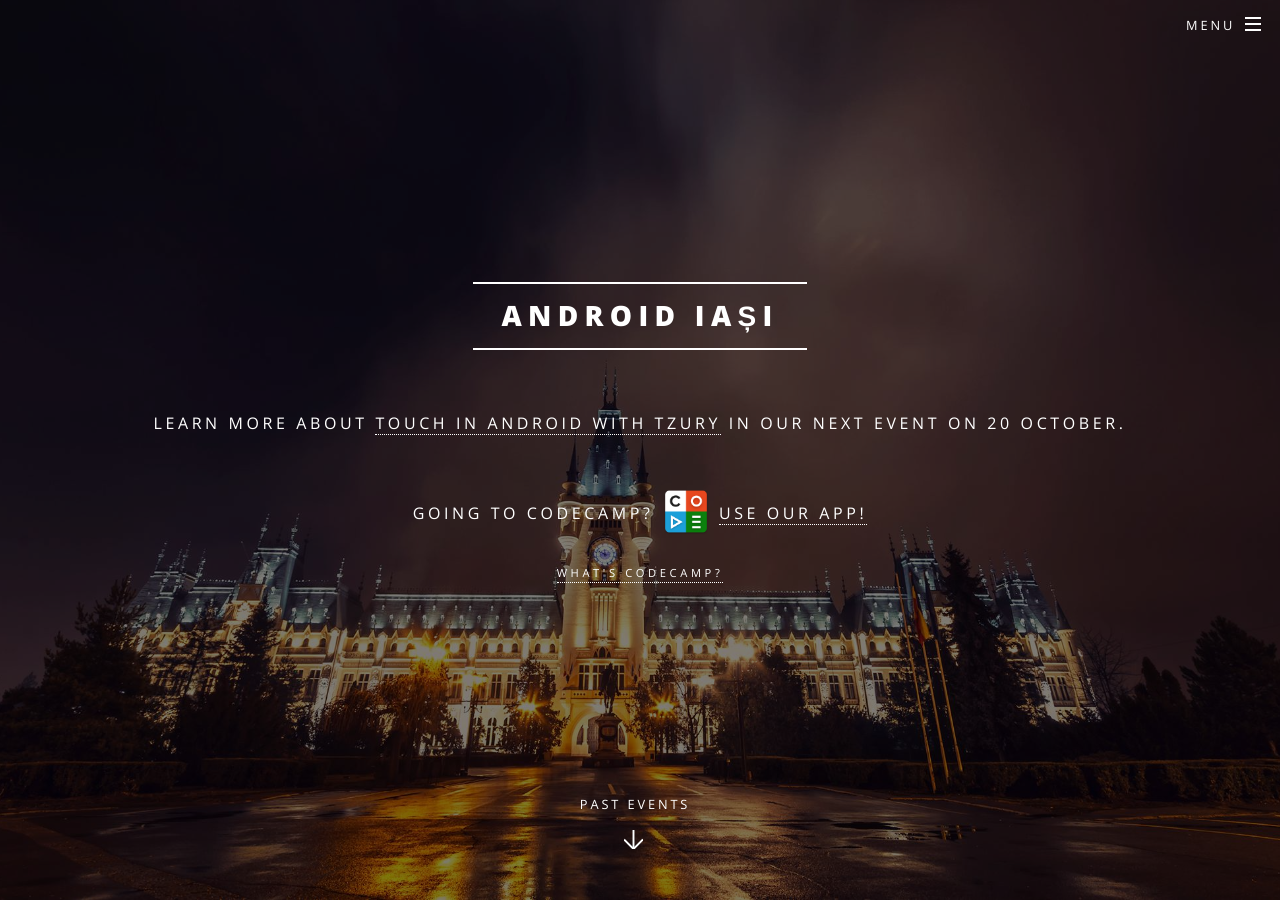
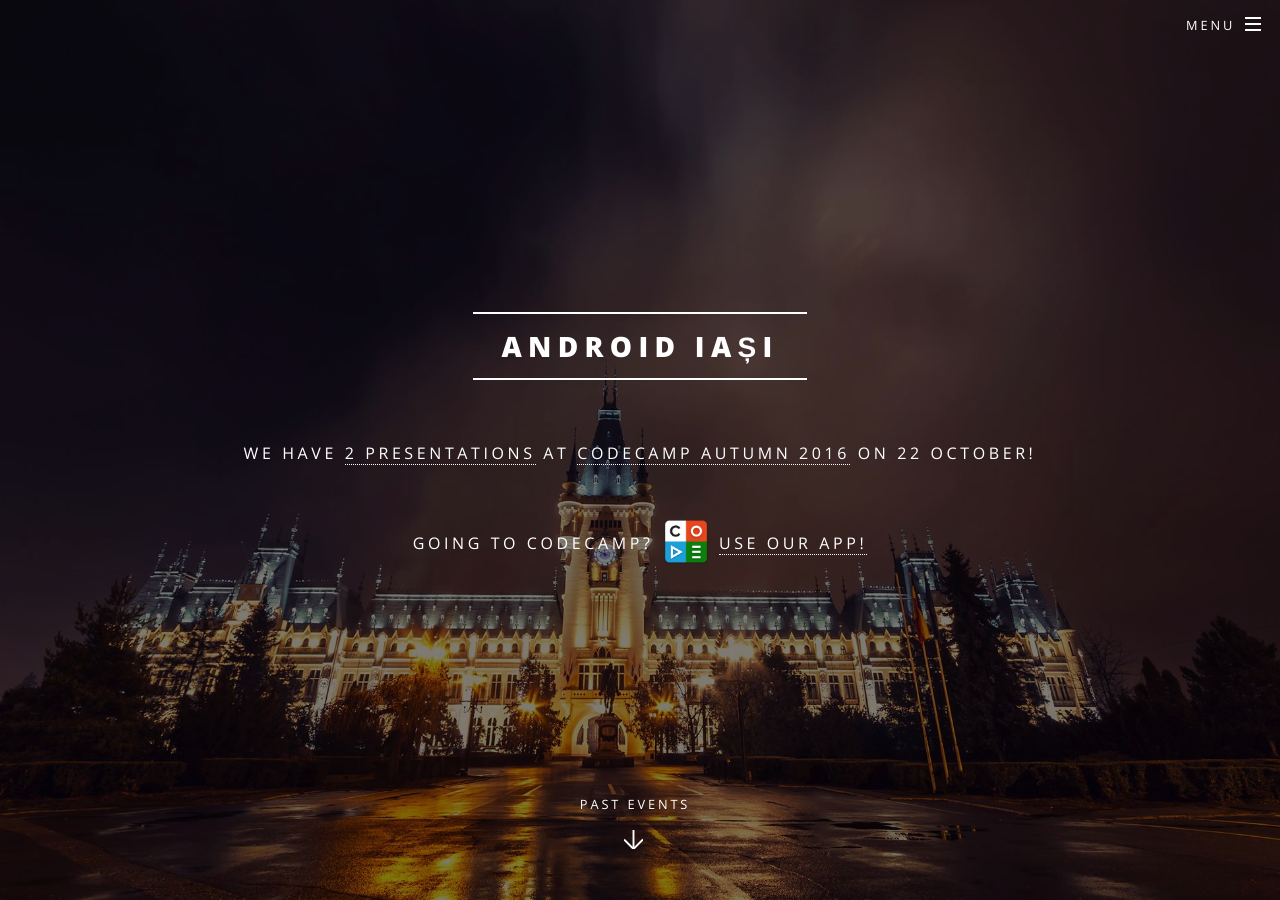
Before and after one commit to AndroidIasi/androidiasi.github.io, a Jekyll site: the page built from index.html, in a window 1280 px wide and 900 px high. Built offline with Jekyll 4.4.1, drawn with Linux system fonts in a browser that asks for light colours; some of the changed text lies outside the part shown.

Commit message:
Promoting the Android Iasi presentations at Codecamp Autumn 2016

```diff
--- a/_config.yml
+++ b/_config.yml
@@ -4,7 +4,7 @@
 # Site settings
 title: Android Iași
 description: |
-  Learn more about [touch in Android with Tzury](/events/touch-android-with-passion) in our next event on 20 October.
+  We have [2 presentations](/events/android-iasi-at-codecamp-iasi-autumn-2016) at  [Codecamp Autumn 2016](http://iasi.codecamp.ro) on 22 October!
 owner: Android Iași # or company name
 first_published: 2016 # if migrating another site, the year of your first publish
 email: just_contact_us_on_facebook
--- a/index.html
+++ b/index.html
@@ -17,7 +17,6 @@
 								<img src="images/codecamp-icon.png" alt="Codecamp Android App" width="50" height="50" style="position: relative; transform: translateY(35%);"/> </a>
 								<a href="https://play.google.com/store/apps/details?id=ro.androidiasi.codecamp.iasi.live">Use our app!</a>
 							</p>
-							<p><a href="http://codecamp.ro"><small>What's Codecamp?</small></a></p>
 							<!-- <p>This is still under construction.<br/><small>You can actually contribute as <a href="https://github.com/AndroidIasi/androidiasi.github.io">this is public on github</a></small></p> -->
 						</div>
 						<a href="#two" class="more scrolly">Past events</a>
```
Also changed, not shown: events/_posts/2016-10-20-android-iasi-at-codecamp-iasi-autumn-2016.md (added, +23 -0 lines).
